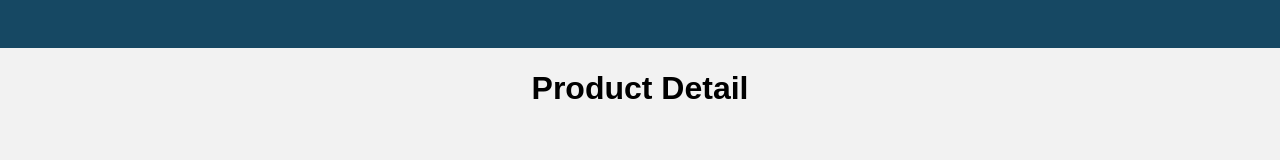
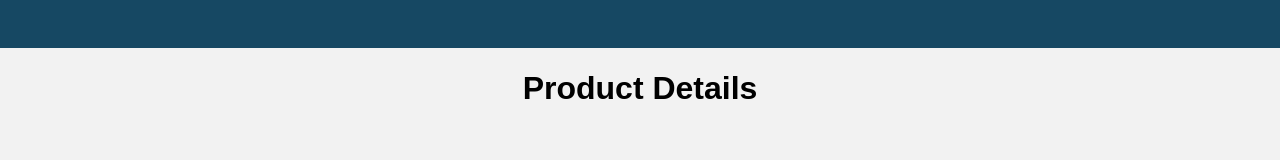
Before and after one commit to VickosItWorks/ecommerce, a React (Create React App) app: page /product/1 in a window 1280 px wide. Shown: the part 127-287 px from the top of the page. Built offline with nearby package versions, Linux system fonts and the light colour scheme; data requests are answered from the project's data file; the HTML template or start-up script is replaced by a standard one.

Commit message:
update title

```diff
--- a/src/components/ProductDetail/ProductDetail.js
+++ b/src/components/ProductDetail/ProductDetail.js
@@ -223,7 +223,7 @@ const ProductDetail = () => {
 
   return (
     <div>
-      <h1>Product Detail</h1>
+      <h1>Product Details</h1>
       {error && <p>{error}</p>}
       <Container>
         <LeftPanel>
```
